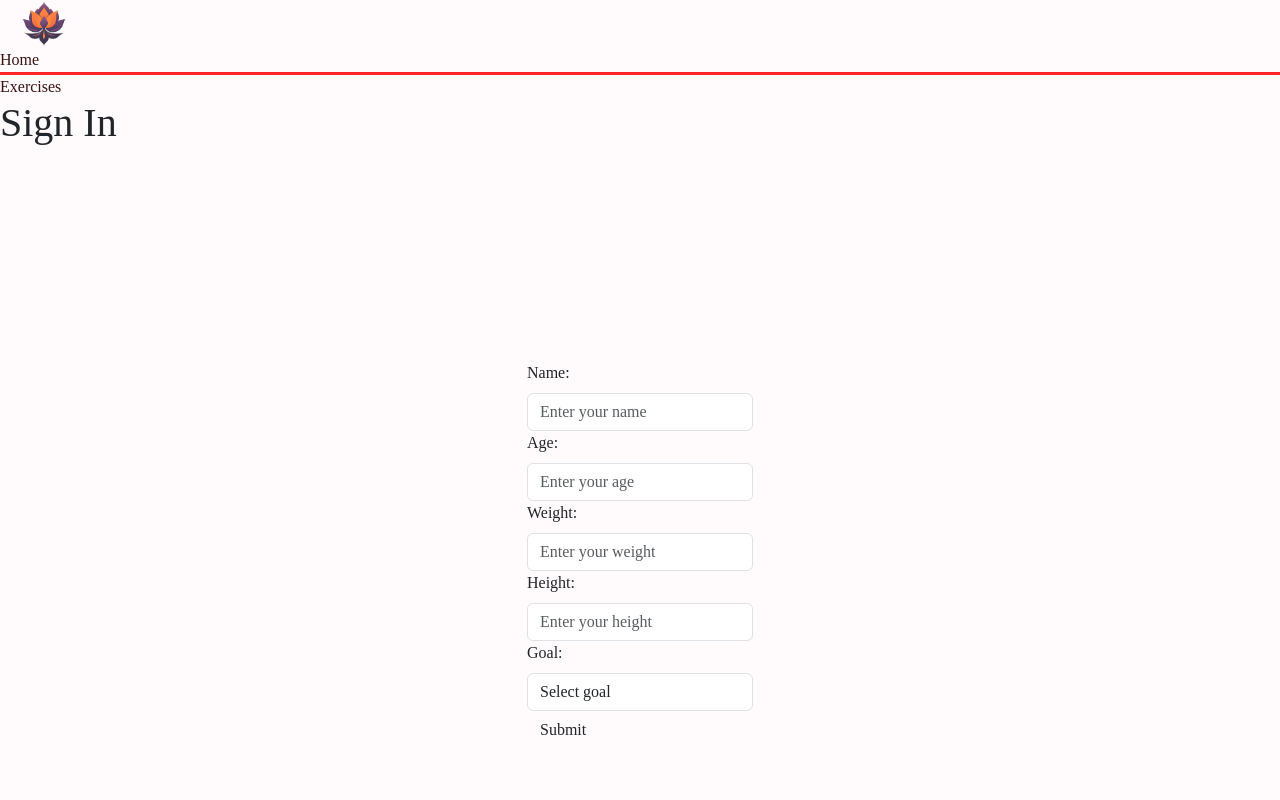
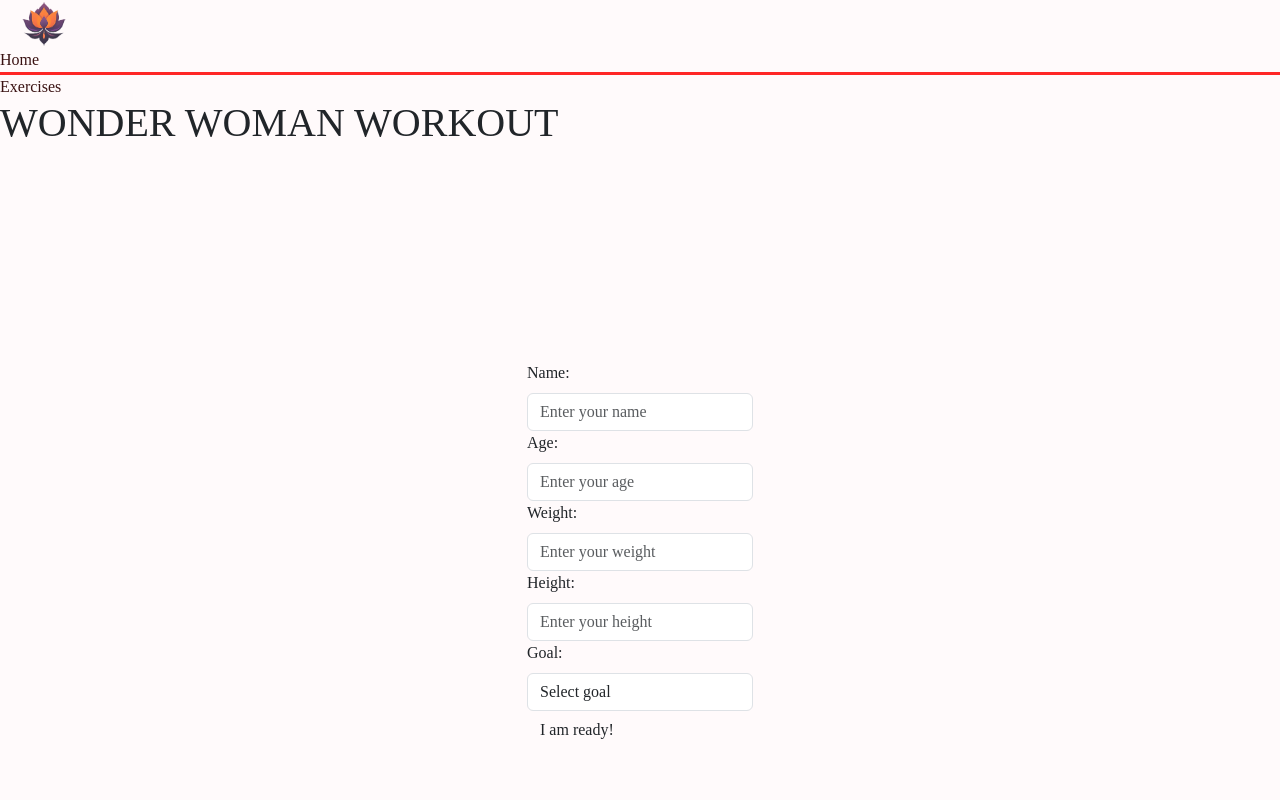
Before and after one commit to elismountain/fitness-app, a React (Vite) app: page / in a window 1280 px wide. Shown: the top 800 px of the page. Built offline with nearby package versions, Linux system fonts and the light colour scheme; a small style sheet from the web is missing.

Commit message:
Goal Options added

```diff
--- a/src/components/SignIn.jsx
+++ b/src/components/SignIn.jsx
@@ -119,11 +119,14 @@ const SignIn = ({ onSubmit }) => {
                 <option value="">Select goal</option>
                 <option value="Upper Body">Upper Body</option>
                 <option value="Lower Body">Lower Body</option>
+                <option value="ABS">ABS</option>
+                <option value="Cardio">Cardio</option>
+                <option value="HIIT">HIIT</option>
               </Form.Control>
               <Form.Control.Feedback type="invalid">{goalError}</Form.Control.Feedback>
             </Form.Group>
             <Button variant="purple" type="submit">
-              Submit
+              I am ready!
             </Button>
           </Form>
         </Col>
--- a/src/pages/Home.jsx
+++ b/src/pages/Home.jsx
@@ -12,7 +12,7 @@ const Home = () => {
 
   return (
     <div>
-      <h1>Sign In</h1>
+      <h1>WONDER WOMAN WORKOUT</h1>
       <SignIn onSubmit={handleSubmit} />
     </div>
   );
```
